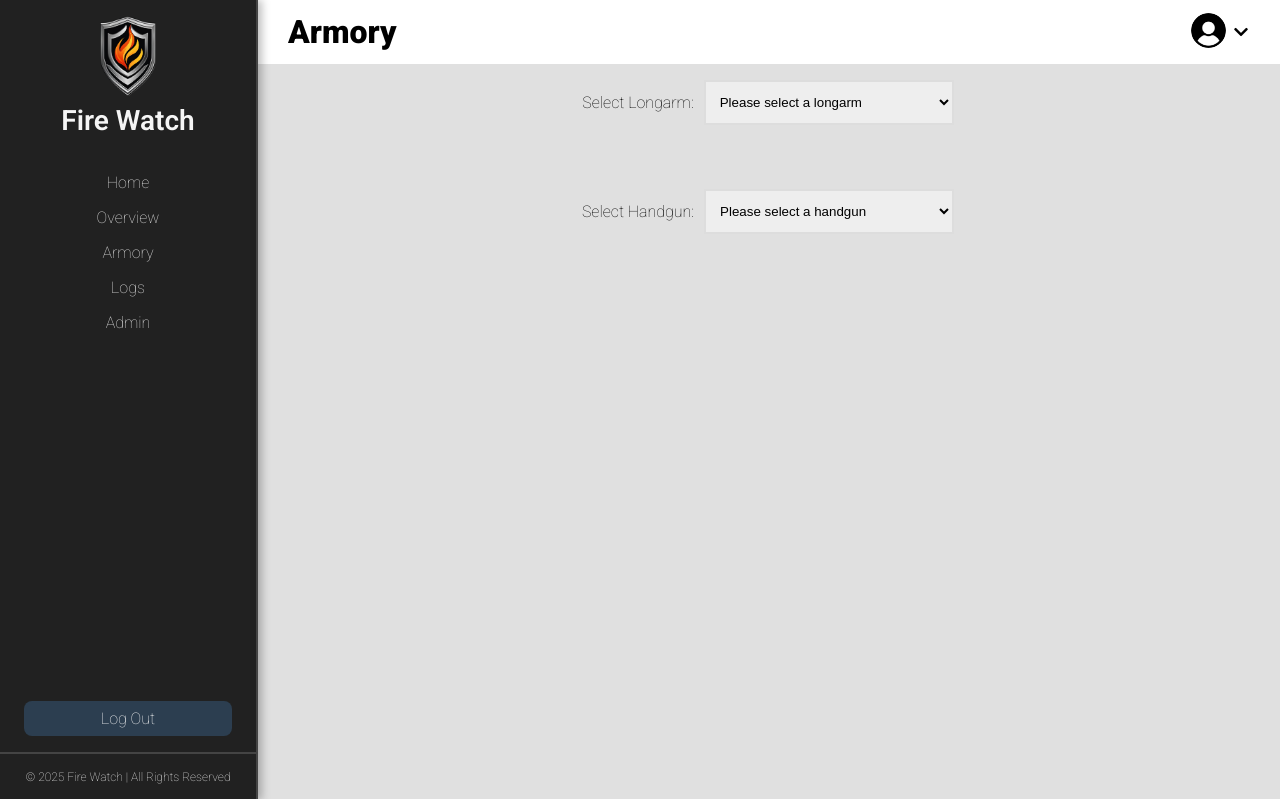
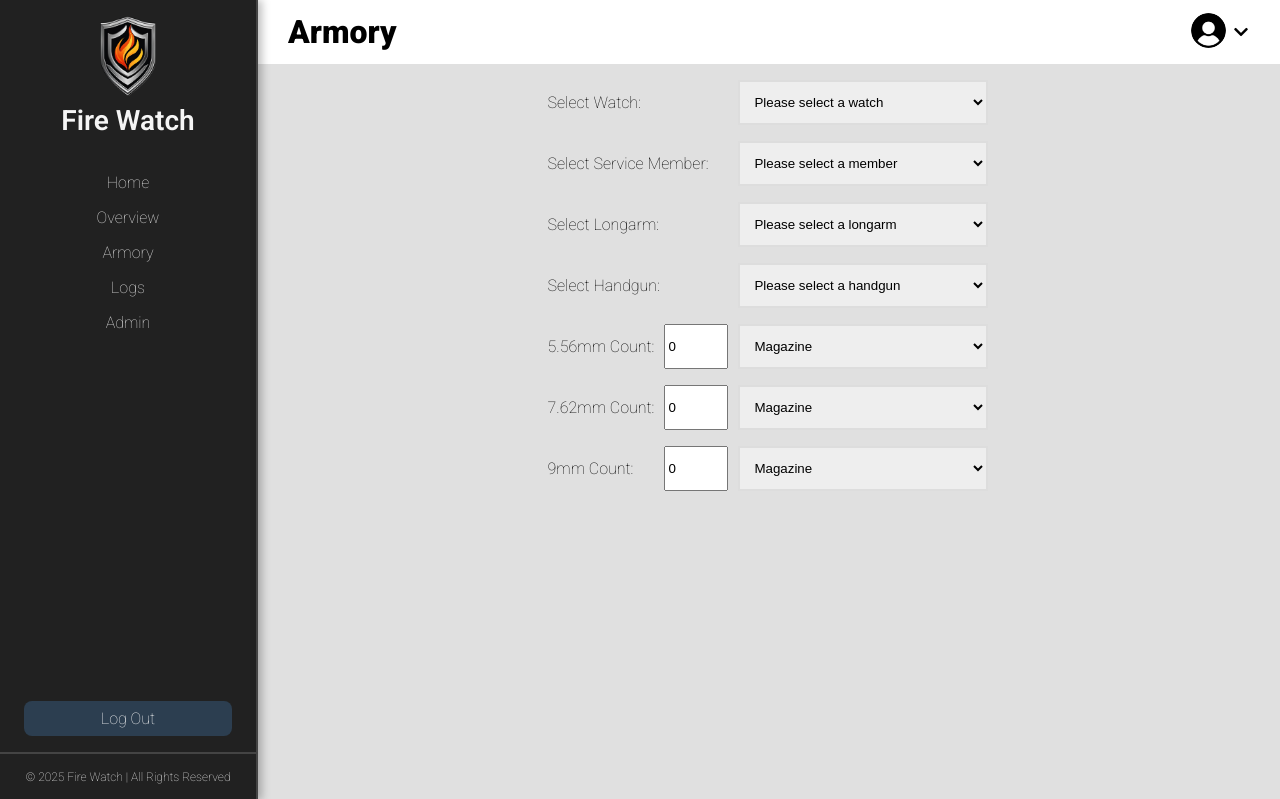
Before and after one commit to morrisEA/s25-team-white, a Django app: page /armory/ in a window 1280 px wide. Shown: the top 799 px of the page. Run offline with Django 4.2, Linux system fonts and the light colour scheme; the visitor is signed in with stand-in values (Sample User, id 1); data that the repository does not hold is empty.

Commit message:
armory content added

```diff
--- a/firewatch/armory/admin.py
+++ b/firewatch/armory/admin.py
@@ -47,6 +47,10 @@ class AmmunitionAdmin(admin.ModelAdmin):
     list_display = ("id", "ammunition_type", "lot_number", "firearm_id", "magazine_id")
     search_fields = ("ammunition_type", "lot_number")
 
+@admin.register(WatchType)
+class WatchTypeAdmin(admin.ModelAdmin):
+    list_display = ("id", "name")
+
 @admin.register(Watch)
 class WatchAdmin(admin.ModelAdmin):
     list_display = ("id", "watch_type", "member_id", "check_out", "check_in", "is_qualified", "ammunition_count")
--- a/firewatch/armory/static/armory/styles.css
+++ b/firewatch/armory/static/armory/styles.css
@@ -10,16 +10,15 @@ h2 {
 p {
   display: flex;
   gap: 10px;
+  justify-content: flex-end;
 }
 
 label {
   width: fit-content;
   align-self: center;
+  margin-right: auto;
 }
 
-select {
-  flex: 1;
-}
 select {
   border: 2px solid #ddd;
   background: #eee;
--- a/firewatch/armory/templates/armory/index.html
+++ b/firewatch/armory/templates/armory/index.html
@@ -11,8 +11,40 @@ Armory
 {% block body %}
 <form>
     <p>
-        <label for="longarm-select">Select Longarm:</label>
-        <select id="longarm-select">
+        <label for="watch">Select Watch:</label>
+        <select name="watch" id="watch" required>
+            <button>
+                <selectedcontent></selectedcontent>
+            </button>
+
+            <option value="">Please select a watch</option>
+            {% for watch in watches %}
+            <option value="{{ watch.name }}<">
+                <span class="option-label">{{ watch.name }}</span>
+            </option>
+            {% endfor %}
+        </select>
+    </p>
+
+    <p>
+        <label for="servicemember">Select Service Member:</label>
+        <select name="servicemember" id="servicemember" required>
+            <button>
+                <selectedcontent></selectedcontent>
+            </button>
+
+            <option value="">Please select a member</option>
+            {% for servicemember in servicemembers %}
+            <option value="{{servicemember.id}}">
+                <span class="option-label">{{ servicemember.last }}, {{servicemember.first}}</span>
+            </option>
+            {% endfor %}
+        </select>
+    </p>
+
+    <p>
+        <label for="longarm">Select Longarm:</label>
+        <select name="longarm" id="longarm" required>
             <button>
                 <selectedcontent></selectedcontent>
             </button>
@@ -20,22 +52,20 @@ Armory
             <option value="">Please select a longarm</option>
             {% for longarm in longarms %}
             {% if longarm.available %}
-            <option value="longarm">
+            <option value="{{ longarm.serial_number }}">
                 <span class="option-label">{{ longarm.serial_number }}</span>
             </option>
             {% endif %}
             {% endfor %}
-            <option value="longarm">
+            <option value="None">
                 <span class="option-label">None</span>
             </option>
         </select>
     </p>
-</form>
 
-<form>
     <p>
-        <label for="handgun-select">Select Handgun:</label>
-        <select id="handgun-select">
+        <label for="handgun">Select Handgun:</label>
+        <select name="handgun" id="handgun" required>
             <button>
                 <selectedcontent></selectedcontent>
             </button>
@@ -43,15 +73,66 @@ Armory
             <option value="">Please select a handgun</option>
             {% for handgun in handguns %}
             {% if handgun.available %}
-            <option value="handgun">
+            <option value="{{ handgun.serial_number }}">
                 <span class="option-label">{{ handgun.serial_number }}</span>
             </option>
             {% endif %}
             {% endfor %}
-            <option value="handgun">
+            <option value="None">
                 <span class="option-label">None</span>
             </option>
         </select>
     </p>
+
+    <p>
+        <label for="556-ammo">5.56mm Count:</label>
+        <input type="number" required name="556-ammo" id="556-ammo" value="0" min="0" max="120" />
+        <select name="mag-556" id="mag-556" required>
+            <button>
+                <selectedcontent></selectedcontent>
+            </button>
+
+            <option value="">Magazine</option>
+            {% for magazine in magazines %}
+            <option value="{{ magazine.id }}">
+                <span class="option-label">{{ magazine.id }}</span>
+            </option>
+            {% endfor %}
+        </select>
+    </p>
+
+    <p>
+        <label for="762-ammo">7.62mm Count:</label>
+        <input type="number" required name="762-ammo" id="762-ammo" value="0" min="0" max="120" />
+        <select name="mag-762" id="mag-762" required>
+            <button>
+                <selectedcontent></selectedcontent>
+            </button>
+
+            <option value="">Magazine</option>
+            {% for magazine in magazines %}
+            <option value="{{ magazine.id }}">
+                <span class="option-label">{{ magazine.id }}</span>
+            </option>
+            {% endfor %}
+        </select>
+    </p>
+
+    <p>
+        <label for="9mm-ammo" re>9mm Count:</label>
+        <input type="number" required name="9mm-ammo" id="9mm-ammo" value="0" min="0" max="120" />
+        <select name="mag-9mm" id="mag-9mm" required>
+            <button>
+                <selectedcontent></selectedcontent>
+            </button>
+
+            <option value="">Magazine</option>
+            {% for magazine in magazines %}
+            <option value="{{ magazine.id }}">
+                <span class="option-label">{{ magazine.id }}</span>
+            </option>
+            {% endfor %}
+        </select>
+    </p>
 </form>
 {% endblock%}
--- a/firewatch/armory/views.py
+++ b/firewatch/armory/views.py
@@ -1,7 +1,7 @@
 from django.shortcuts import render, redirect, reverse
 from django.contrib.auth import authenticate, login, logout
 from django.contrib import messages
-from armory.models import Firearm
+from armory.models import Firearm, WatchType, Magazine, ServiceMember
 
 # Create your views here.
 
@@ -19,8 +19,26 @@ def index(request):
     except:
         handguns = None
 
+    try:
+        watches = WatchType.objects.all()
+    except:
+        watches = None
+
+    try:
+        magazines = Magazine.objects.all()
+    except:
+        magazines = None
+
+    try:
+        servicemembers = ServiceMember.objects.all()
+    except:
+        servicemembers = None
+
 
     return render(request, "armory/index.html", {
         'longarms' : longarms,
-        'handguns' : handguns
+        'handguns' : handguns,
+        'watches' : watches,
+        'magazines' : magazines,
+        'servicemembers' : servicemembers
     })
```
Also changed, not shown: firewatch/armory/models.py (+7 -1 lines), firewatch/armory/migrations/0006_watchtype_alter_watch_watch_type.py (added).
